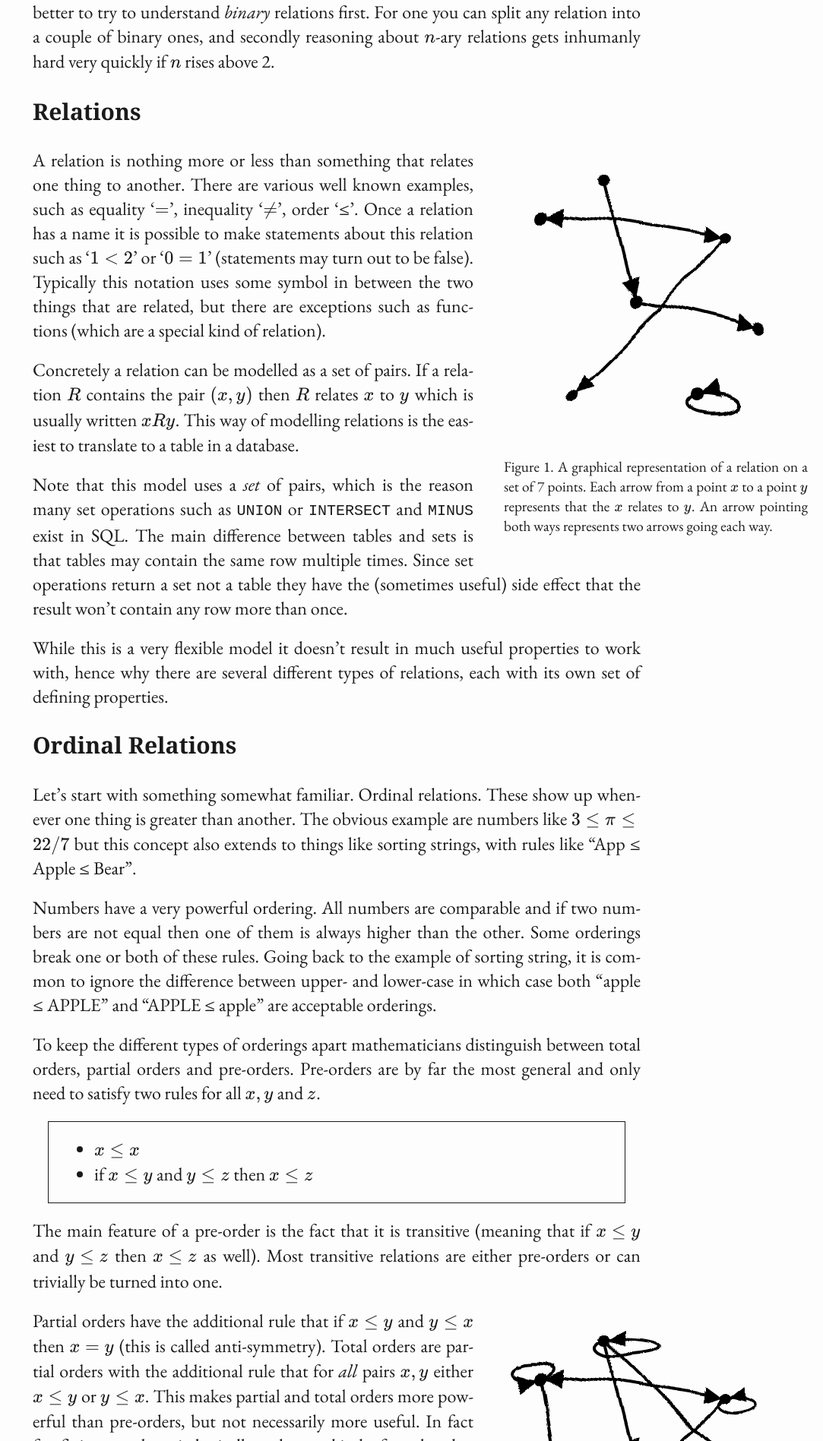
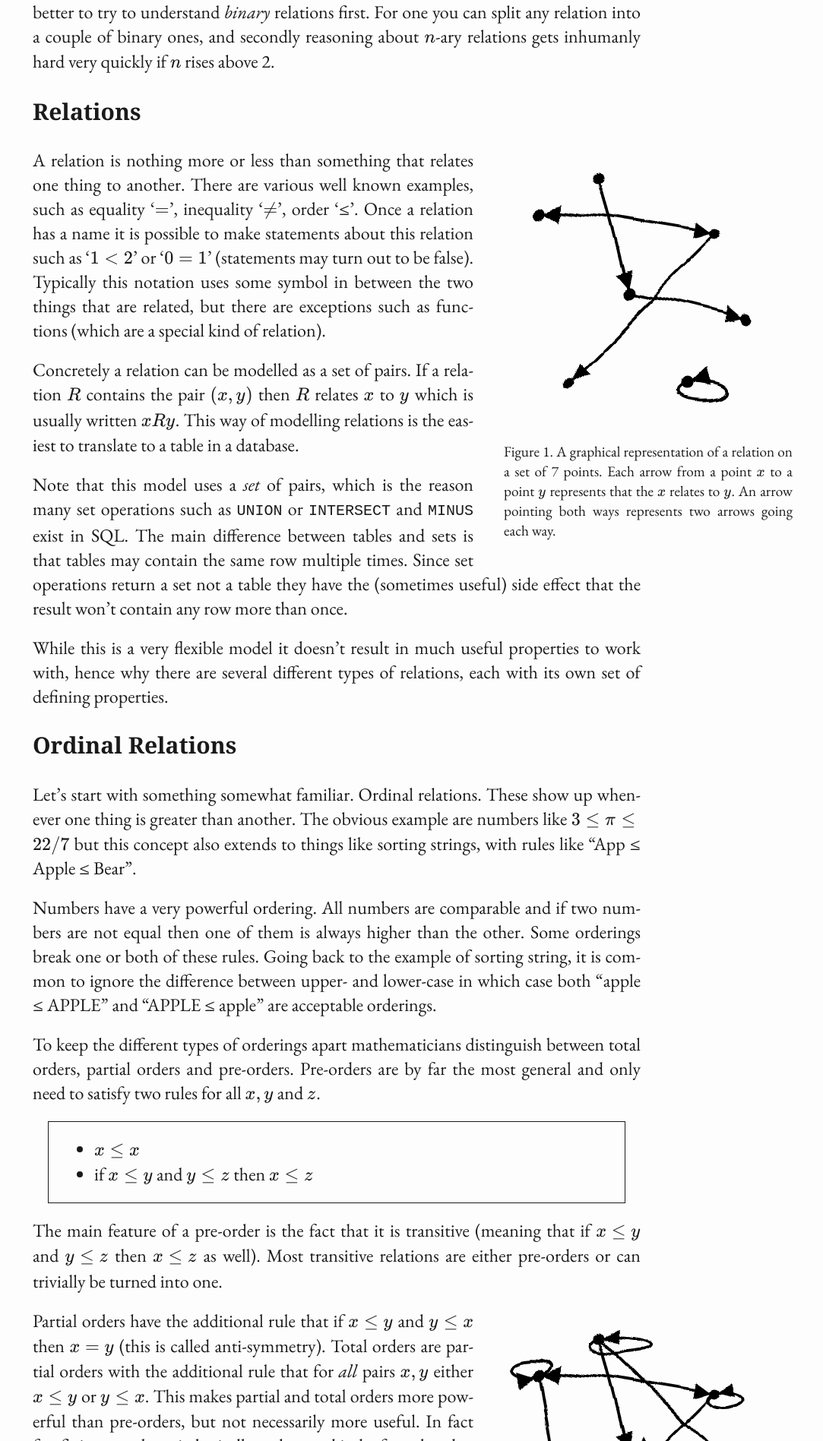
Before and after one commit to Shiandow/shiandow.github.io, a Jekyll site: the page built from _posts/2023-10-24-putting-the-relational-back-in-relational-databases.md, in a window 1280 px wide. Shown: the part 704-2601 px from the top of the page at 76% size, without its empty margins (197-1280 px from the left). Built offline with Jekyll 4.4.1, drawn with Linux system fonts in a browser that asks for light colours; some web fonts are replaced.

Commit message:
Style tweaks

```diff
--- a/assets/styles/default.css
+++ b/assets/styles/default.css
@@ -84,12 +84,13 @@ blockquote {
     border: 1px solid;
     margin: 1rem;
     padding: 0 1rem;
+    overflow: hidden; /* Fixes blockquote border overlapping floating note/figure */
 }
 
 aside, figure {
     font-size: 0.8rem;
     margin: 1rem auto;
-    max-width: calc(min(20rem, 100vw - 4em, 90%));
+    max-width: calc(min(19rem, 90%));
 }
 /* Side notes and figures */
 /* See also: https://scripter.co/sidenotes-using-only-css/ */
@@ -97,8 +98,8 @@ aside, figure {
     aside, figure {
         float: right;
         clear: right;
-        margin: 0rem calc(min(0rem, max(-22rem, 20rem - 50vw + 1rem))) /* 22rem = width of note + margin, 20rem = half width of content */
-                2rem 2rem;
+        margin: 0rem calc(min(0rem, max(-21rem, 20rem - 50vw + 2rem))) /* 22rem = width of note + margin, 20rem = half width of content */
+                1rem 2rem;
     }
 }
 
```
